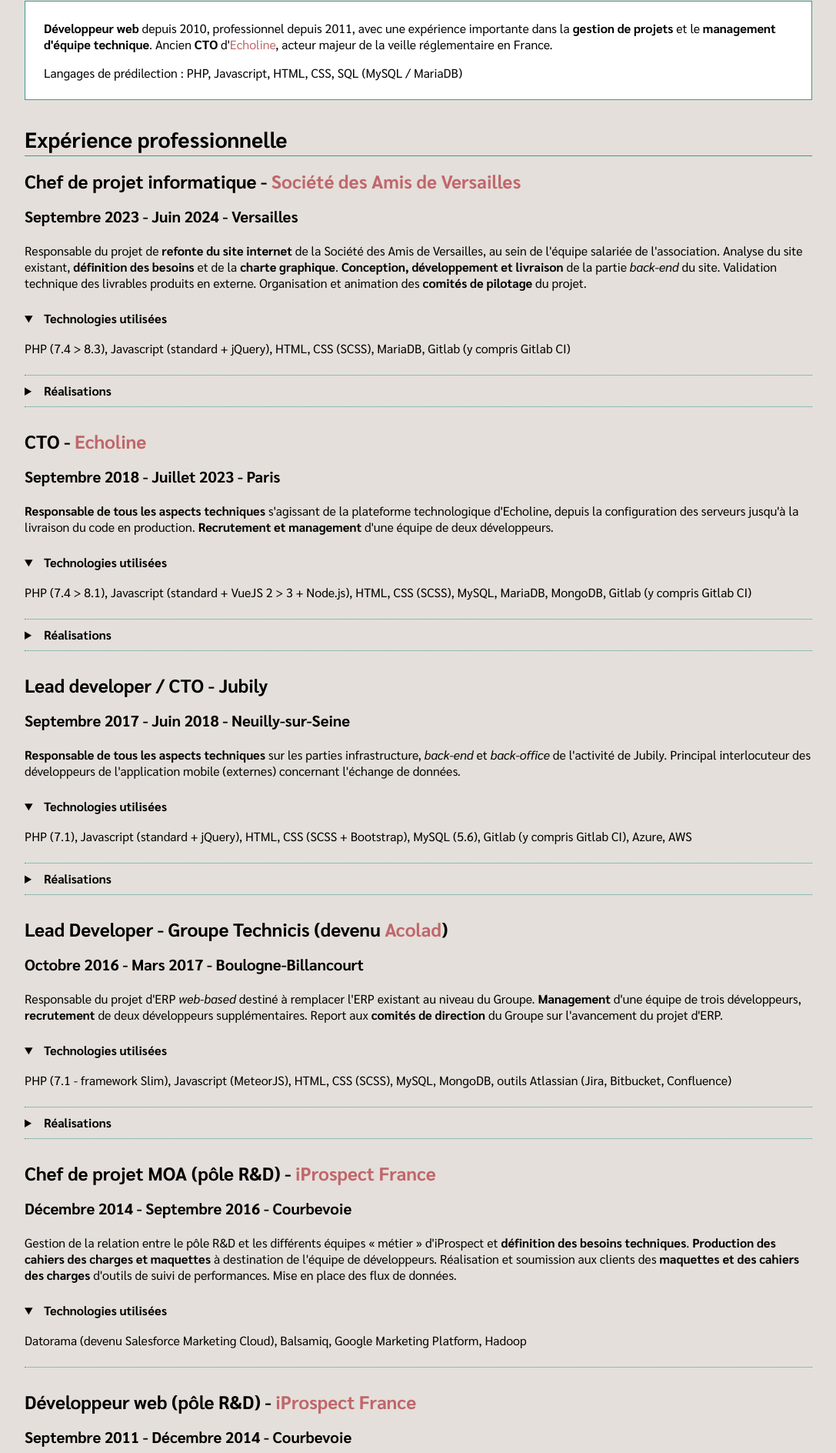
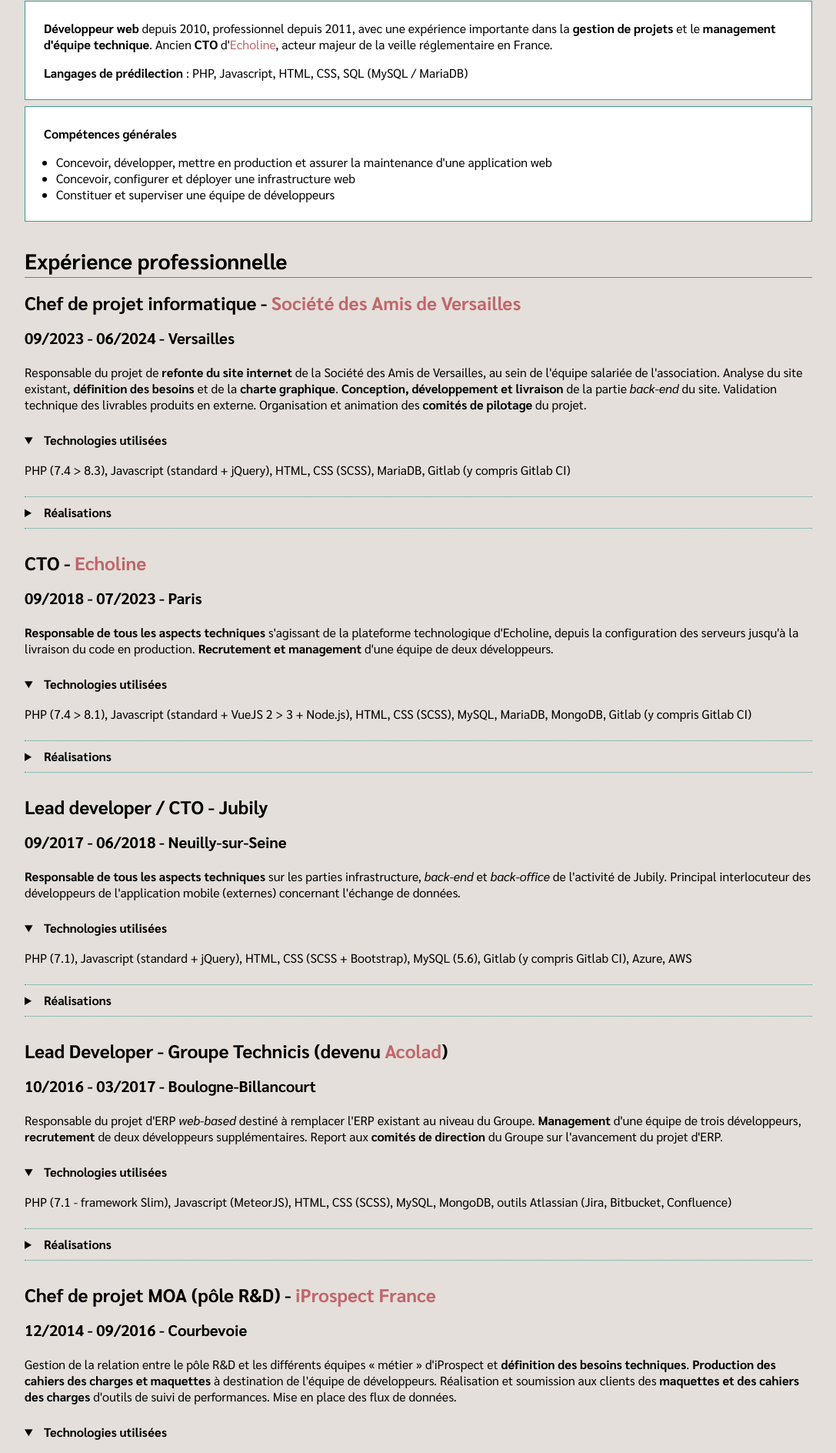
Before and after one commit to Lou117/about-me, a plain HTML site: page resume_fr.html in a window 1280 px wide. Shown: the part 124-2012 px from the top of the page at 77% size, without its empty margins (96-1183 px from the left). Drawn offline with Linux system fonts and the light colour scheme.

Commit message:
Update following advices from training

```diff
--- a/resume_fr.html
+++ b/resume_fr.html
@@ -39,24 +39,35 @@
                 </span>
             </p>
         </header>
-        <div id="summary">
+        <div id="container-summary">
             <p>
-                <strong>Développeur web</strong> depuis 2010, professionnel depuis 2011, avec une expérience importante dans
-                la <strong>gestion de projets</strong> et le <strong>management d'équipe technique</strong>. Ancien
-                <strong>CTO</strong> d'<a href="https://www.echoline.fr/" target="_blank">Echoline</a>, acteur majeur de la
-                veille réglementaire en France.
+                <strong>Développeur web</strong> depuis 2010, professionnel depuis 2011, avec une expérience importante
+                dans la <strong>gestion de projets</strong> et le <strong>management d'équipe technique</strong>. Ancien
+                <strong>CTO</strong> d'<a href="https://www.echoline.fr/" target="_blank">Echoline</a>, acteur majeur de
+                la veille réglementaire en France.
             </p>
-            <p>Langages de prédilection : PHP, Javascript, HTML, CSS, SQL (MySQL / MariaDB)</p>
+            <p><strong>Langages de prédilection</strong> : PHP, Javascript, HTML, CSS, SQL (MySQL / MariaDB)</p>
+        </div>
+        <hr class="print-only" />
+        <div id="container-skills">
+            <p><strong>Compétences générales</strong></p>
+            <ul>
+                <li>Concevoir, développer, mettre en production et assurer la maintenance d'une application web</li>
+                <li>Concevoir, configurer et déployer une infrastructure web</li>
+                <li>Constituer et superviser une équipe de développeurs</li>
+            </ul>
         </div>
         <main>
             <section>
                 <h2>Expérience professionnelle</h2>
                 <article>
+                    <div class="container-titles">
                         <h3>
                             Chef de projet informatique -
                             <a href="https://amisdeversailles.com" target="_blank">Société des Amis de Versailles</a>
                         </h3>
-                    <h4>Septembre 2023 - Juin 2024 - Versailles</h4>
+                        <h4>09/2023 - 06/2024 - Versailles</h4>
+                    </div>
                     <p>
                         Responsable du projet de <strong>refonte du site internet</strong> de la Société des Amis de
                         Versailles, au sein de l'équipe salariée de l'association. Analyse du site existant,
@@ -104,8 +115,10 @@
                     </details>
                 </article>
                 <article>
+                    <div class="container-titles">
                         <h3>CTO - <a href="https://www.echoline.fr" target="_blank">Echoline</a></h3>
-                    <h4>Septembre 2018 - Juillet 2023 - Paris</h4>
+                        <h4>09/2018 - 07/2023 - Paris</h4>
+                    </div>
                     <p>
                         <strong>Responsable de tous les aspects techniques</strong> s'agissant de la plateforme
                         technologique d'Echoline, depuis la configuration des serveurs jusqu'à la livraison du code en
@@ -145,8 +158,10 @@
                     </details>
                 </article>
                 <article>
+                    <div class="container-titles">
                         <h3>Lead developer / CTO - Jubily</h3>
-                    <h4>Septembre 2017 - Juin 2018 - Neuilly-sur-Seine</h4>
+                        <h4>09/2017 - 06/2018 - Neuilly-sur-Seine</h4>
+                    </div>
                     <p>
                         <strong>Responsable de tous les aspects techniques</strong> sur les parties infrastructure,
                         <em>back-end</em> et <em>back-office</em> de l'activité de Jubily. Principal interlocuteur des
@@ -181,11 +196,13 @@
                     </details>
                 </article>
                 <article>
+                    <div class="container-titles">
                         <h3>
                             Lead Developer - Groupe Technicis
                             (devenu <a href="https://www.acolad.com/" target="_blank">Acolad</a>)
                         </h3>
-                    <h4>Octobre 2016 - Mars 2017 - Boulogne-Billancourt</h4>
+                        <h4>10/2016 - 03/2017 - Boulogne-Billancourt</h4>
+                    </div>
                     <p>
                         Responsable du projet d'ERP <em>web-based</em> destiné à remplacer l'ERP existant au niveau du
                         Groupe. <strong>Management</strong> d'une équipe de trois développeurs,
@@ -214,11 +231,13 @@
                     </details>
                 </article>
                 <article>
+                    <div class="container-titles">
                         <h3>
                             Chef de projet MOA (pôle R&D) -
                             <a href="https://www.iprospect.com/" target="_blank">iProspect France</a>
                         </h3>
-                    <h4>Décembre 2014 - Septembre 2016 - Courbevoie</h4>
+                        <h4>12/2014 - 09/2016 - Courbevoie</h4>
+                    </div>
                     <div class="screen-only">
                         <p>
                             Gestion de la relation entre le pôle R&D et les différents équipes « métier » d'iProspect et
@@ -239,11 +258,13 @@
                     </div>
                 </article>
                 <article>
+                    <div class="container-titles">
                         <h3>
                             Développeur web (pôle R&D) -
                             <a href="https://www.iprospect.com/" target="_blank">iProspect France</a>
                         </h3>
-                    <h4>Septembre 2011 - Décembre 2014 - Courbevoie</h4>
+                        <h4>09/2011 - 12/2014 - Courbevoie</h4>
+                    </div>
                     <div class="screen-only">
                         <p>
                             <strong>Développement et maintenance</strong> de scripts PHP et d'applications
@@ -267,9 +288,9 @@
             <div id="container-columns">
                 <section>
                     <h2>Formation</h2>
-                    <h3>Août 2013</h3>
+                    <h3>08/2013</h3>
                     <p>Certification <em>Zend Certified Engineer PHP</em></p>
-                    <h3>Septembre 2011 - Septembre 2012</h3>
+                    <h3>09/2011 - 09/2012</h3>
                     <p>Contrat en alternance de développeur PHP-MySQL (IP-Formation - Paris)</p>
                     <h3>2009 - 2011</h3>
                     <p>Autoformation au matériel informatique, puis au développement Web</p>
@@ -281,7 +302,7 @@
                     <h3>Langues</h3>
                     <p>
                         <strong>Français</strong> (langue maternelle), <strong>Anglais</strong>
-                        (professionnel oral + écrit), Espagnol (notions)
+                        (B2), Espagnol (A1)
                     </p>
                     <h3>Centres d'intérêt</h3>
                     <p>
--- a/resume_print.css
+++ b/resume_print.css
@@ -76,13 +76,19 @@ header a {
 
 /**/
 
-#summary {
+#container-summary,
+#container-skills {
     border: 1px solid var(--color-green);
     border-top: none;
     border-bottom: none;
     background-color: white;
     padding: 0 4mm;
     margin: 8mm 0;
+}
+
+#container-skills ul {
+    padding: 0 4mm;
+    margin: 4mm 0;
 }
 
 /* Jobs */
@@ -92,17 +98,11 @@ article:not(:last-child) {
     padding-bottom: 4mm;
 }
 
-h2 + article h3 {
-    margin-top: 0;
+article .container-titles {
+    display: flex;
+    align-items: baseline;
+    justify-content: space-between;
 }
-
-article h4 {
-    font-size: 1rem;
-    line-height: 2rem;
-    margin: 0;
-}
-
-/* */
 
 #container-columns {
     display: grid;
--- a/resume_screen.css
+++ b/resume_screen.css
@@ -69,10 +69,22 @@ header a {
 
 /**/
 
-#summary {
+#container-summary {
     border: 1px solid var(--color-green);
     background-color: white;
     padding: 0.5rem 1.5rem;
+}
+
+#container-skills {
+    margin-top: 0.5rem;
+    border: 1px solid var(--color-green);
+    background-color: white;
+    padding: 0.5rem 1.5rem;
+}
+
+#container-skills ul {
+    margin: 1rem 0;
+    padding: 0 1rem;
 }
 
 /* Jobs */
```
Also changed, not shown: resume_en.html (+2 -2 lines). Lines whose indentation alone changed are shown as unchanged.
